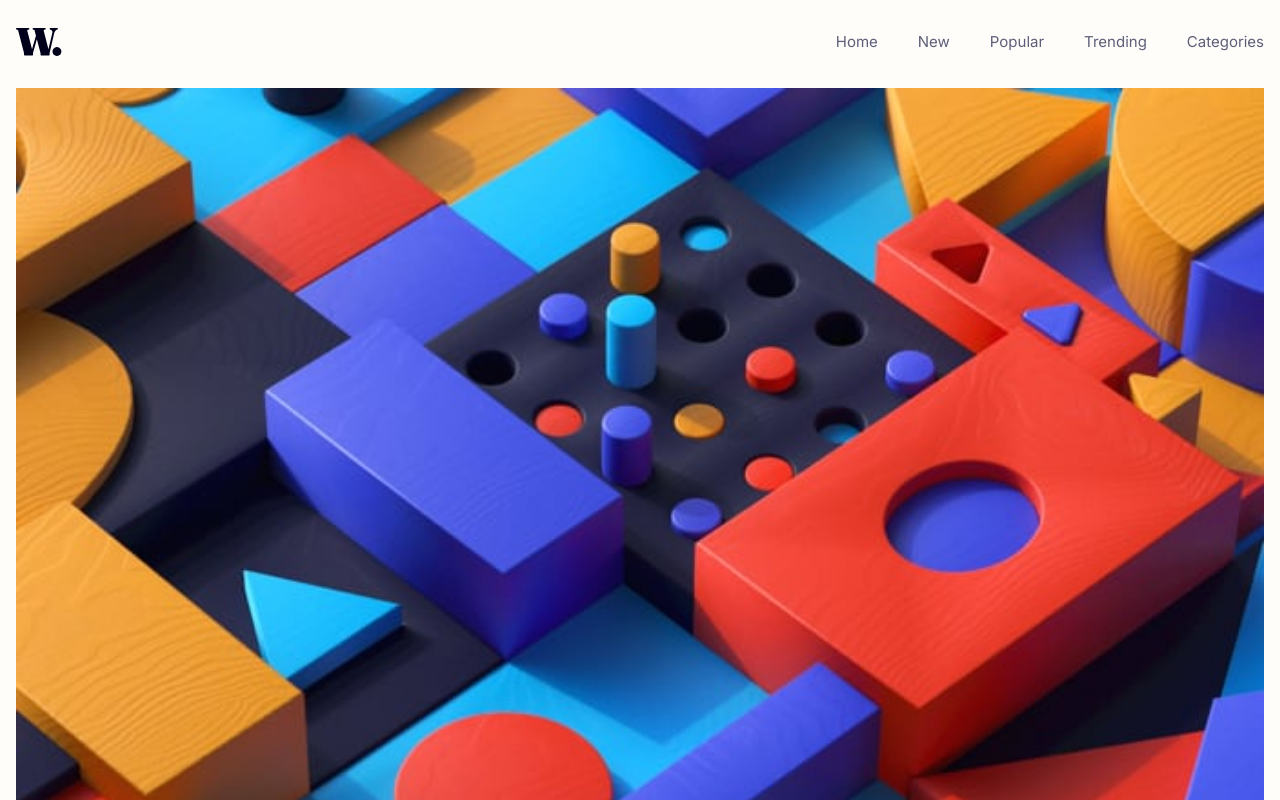
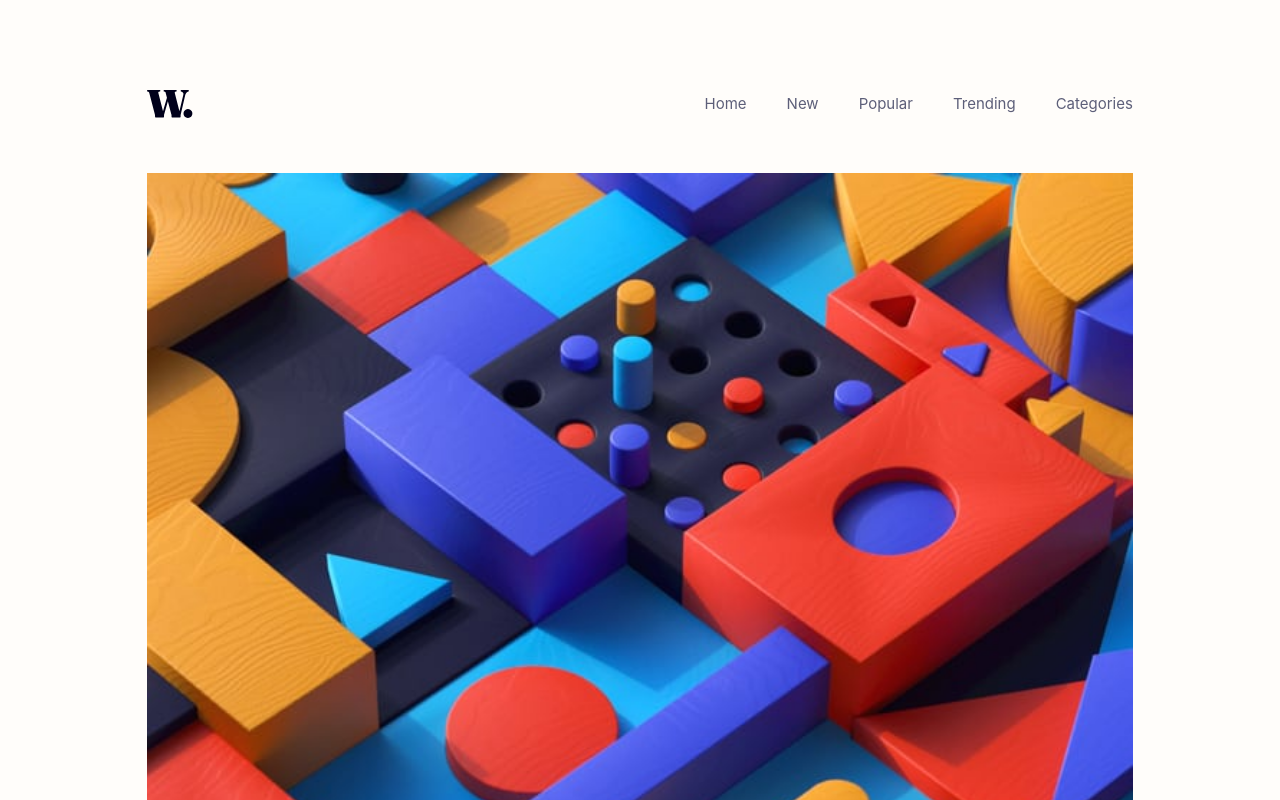
Before and after one commit to Orliland/news-homepage, a React (Vite) app: page / in a window 1280 px wide. Shown: the top 800 px of the page. Built offline with nearby package versions, Linux system fonts and the light colour scheme.

Commit message:
add wrapper styles

```diff
--- a/index.html
+++ b/index.html
@@ -5,12 +5,12 @@
     <link rel="icon" type="image/svg+xml" href="./public/favicon-32x32.png" />
     <meta name="viewport" content="width=device-width, initial-scale=1.0" />
     <title>News homepage</title>
-    <link rel="preconnect" href="https://fonts.googleapis.com" />
+    <!-- <link rel="preconnect" href="https://fonts.googleapis.com" />
     <link rel="preconnect" href="https://fonts.gstatic.com" crossorigin />
     <link
       href="https://fonts.googleapis.com/css2?family=Inter:wght@100..900&display=swap"
       rel="stylesheet"
-    />
+    /> -->
   </head>
   <body>
     <div id="root"></div>
--- a/src/App.css
+++ b/src/App.css
@@ -2,6 +2,8 @@
 
 main {
   display: flex;
+  max-width: 77vw;
+  margin: 0 auto;
   flex-direction: column;
   gap: 6.4rem;
   padding: 0 1.6rem 8rem;
--- a/src/components/Header/header.css
+++ b/src/components/Header/header.css
@@ -80,6 +80,12 @@ header {
 @media (min-width: 550px) {
   /* Estilos para desktop */
 
+  header {
+    max-width: 77vw;
+    margin: 0 auto;
+    padding: 9rem 0 5.5rem;
+  }
+
   .menu__links {
     display: flex;
     flex-direction: row;
```
